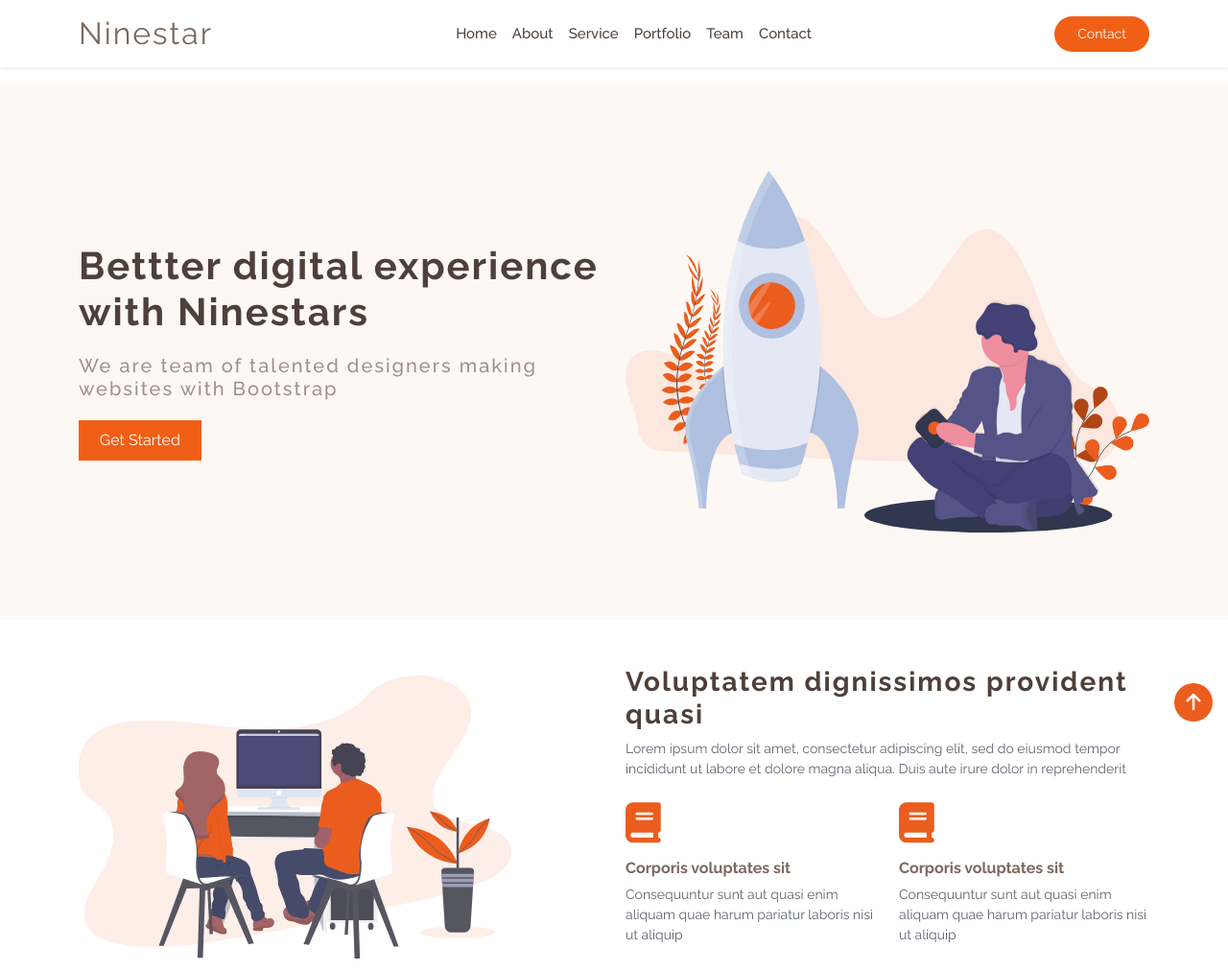
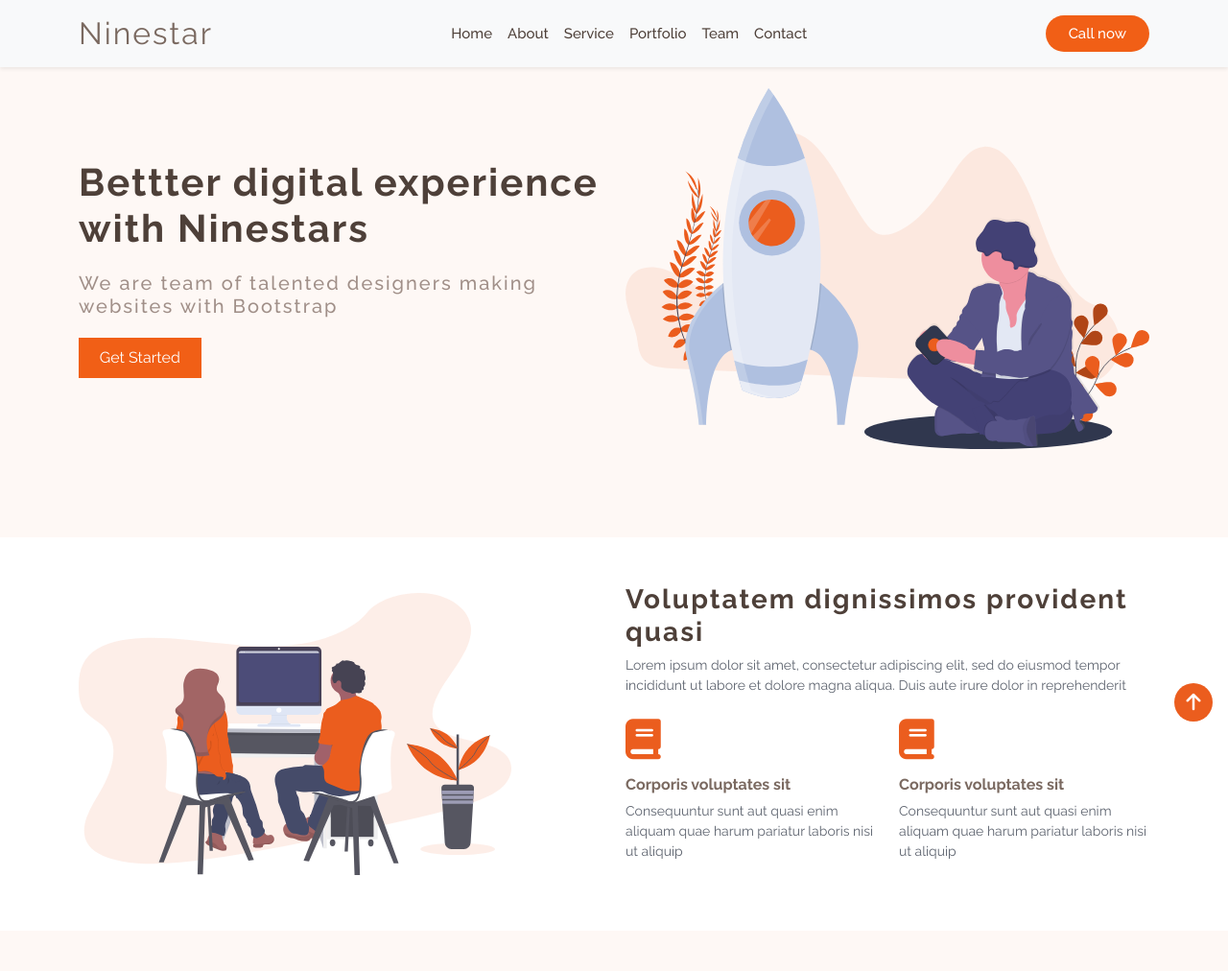
Before and after one commit to ma-awal/Ninestar, a plain HTML site: page index.html in a window 1280 px wide. Shown: the top 1012 px of the page at 96% size. Drawn offline with Linux system fonts and the light colour scheme; files whose address does not match are found by name.

Commit message:
verison-2

```diff
--- a/css/style.css
+++ b/css/style.css
@@ -11,7 +11,7 @@
 html {
   overflow-x: hidden;
   scroll-behavior: smooth;
-
+  scroll-padding-top: 60px;
   font-weight: 400;
 }
 body {
@@ -122,7 +122,7 @@ header .contact-btn {
   display: flex;
   justify-content: center;
   align-items: center;
-  margin-top: 1rem;
+  position: sticky;;
   padding: 4rem 0rem;
 }
 .banner .banner_content h1 {
@@ -203,6 +203,7 @@ header .contact-btn {
 
   overflow: hidden;
 }
+
 .show {
   display: none;
 }
--- a/index.html
+++ b/index.html
@@ -19,7 +19,7 @@
   </head>
   <body>
     <header>
-      <nav class="shadow-sm">
+      <nav class="shadow-sm fixed-top bg-light">
         <div class="container">
           <div
             class="nav-content d-flex flex-column flex-lg-row justify-content-between align-items-lg-center"
@@ -51,7 +51,7 @@
             <button
               class="contact-btn px-4 py-2 rounded-pill d-none d-lg-block"
             >
-              Contact
+             <a class="nav-link text-white" href="#">Call now</a>
             </button>
           </div>
         </div>
```
